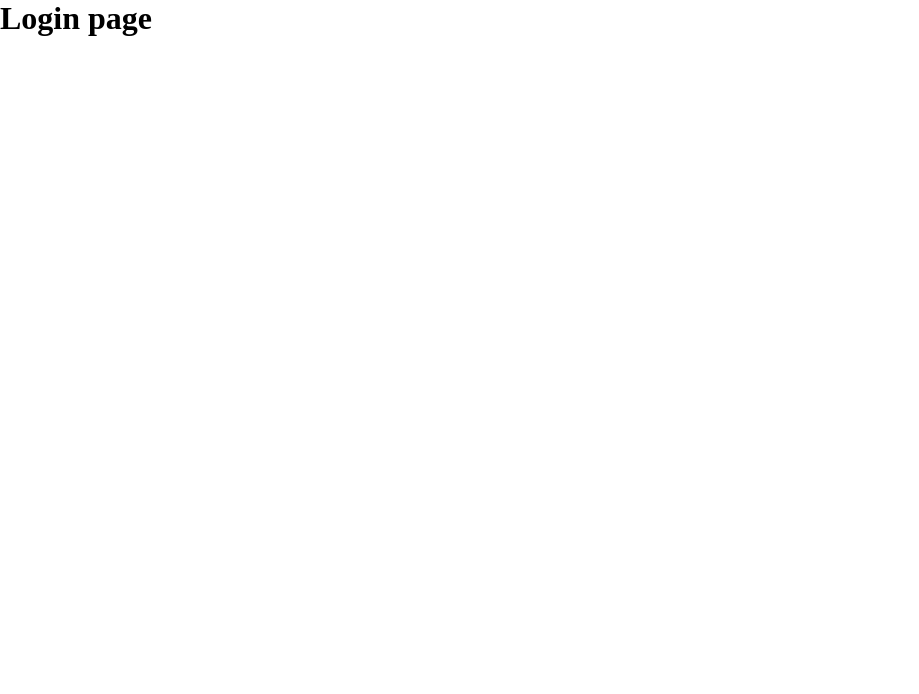
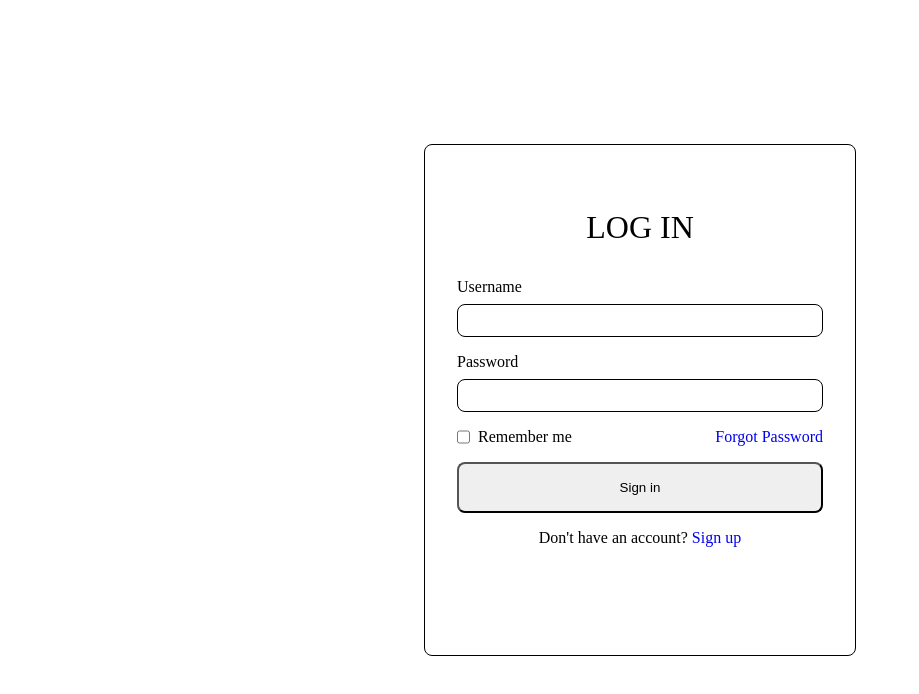
Before and after one commit to Sharpslice/Members-Only, a React (Vite) app in the folder frontend/: page / in a window 1280 px wide. Shown: the top 694 px of the page, without its empty margins (0-919 px from the left). Built offline with nearby package versions, Linux system fonts and the light colour scheme.

Commit message:
feat: add log-in form - remember me option for session - forgot password - sign up

```diff
--- a/frontend/src/App.css
+++ b/frontend/src/App.css
@@ -3,7 +3,14 @@
     padding: 0;
     box-sizing: border-box;
 }
+:root{
+    --radius:8px;
+}
+#root{
+    width: 100vw;
+    height: 100vh;
 
+}
 .main-container{
     display: flex;
     justify-content: center;
--- /dev/null
+++ b/frontend/src/LandingPage/LandingPage.css
@@ -0,0 +1,7 @@
+.landing-container{
+    display: flex;
+    justify-content: center;
+    align-items: center;
+    width: 100%;
+    height: 100%;
+}
--- a/frontend/src/LandingPage/LandingPage.jsx
+++ b/frontend/src/LandingPage/LandingPage.jsx
@@ -1,5 +1,5 @@
 import { Outlet } from "react-router-dom"
-
+import './LandingPage.css'
 function LandingPage(){
     return(
         <div className="landing-container">
--- /dev/null
+++ b/frontend/src/LandingPage/LoginPage/LoginPage.css
@@ -0,0 +1,58 @@
+
+.log-in__container{
+    border: 1px solid black;
+    border-radius: var(--radius);
+    width: 27rem;
+    height: 32rem;
+    padding: 2rem;
+}
+
+.log-in__banner{
+    text-align: center;
+    padding: 2rem;
+    font-size: 24pt;
+}
+
+.log-in__form{
+    display: flex;
+    flex-direction: column;
+    gap:1rem;
+}
+.log-in__form-group{
+    display: flex;
+    flex-direction: column;
+    gap: 0.5rem;
+}
+
+.log-in__form input{
+    padding: 0.5rem;
+    border-radius: var(--radius);
+    border: thin solid black;
+}
+
+.form-options{
+    display: flex;
+    justify-content: space-between;
+}
+.form-options__remember-me{
+    display: flex;
+    gap: 0.5rem;
+}
+.form-options__link{
+    text-decoration: none;
+
+}
+
+.log-in__button{
+    padding: 1rem;
+    border-radius: var(--radius);
+}
+
+.log-in__signup{
+    margin-top: 1rem;
+    text-align: center;
+}
+
+.log-in__signup a{
+    text-decoration: none;
+}
--- a/frontend/src/LandingPage/LoginPage/LoginPage.jsx
+++ b/frontend/src/LandingPage/LoginPage/LoginPage.jsx
@@ -1,6 +1,44 @@
+import { Link } from 'react-router-dom'
+import './LoginPage.css'
 function LoginPage(){
     return(
-        <h1>Login page</h1>
+        <div className="log-in__container">
+
+            <div className='log-in__banner'>
+                LOG IN
+            </div>
+
+            <form className="log-in__form" action="" method="post">
+                <div className='log-in__form-group'>
+                    <label htmlFor="username">Username</label>
+                    <input type="text" id='username' name ='username'/>
+                </div>
+
+                <div className='log-in__form-group'>
+                    <label htmlFor='password'>Password</label>
+                    <input type="password" id='password' name='password'/>
+                </div>
+
+                <div className='form-options'>
+
+                    <div className='form-options__remember-me'>
+
+                        <input type='checkbox' id ='remember-me' name='remember-me'/>
+                        <label htmlFor='remember-me'>Remember me</label>
+
+                    </div>
+                    <Link className='form-options__link' to="">Forgot Password</Link>
+                </div>
+
+                <button className='log-in__button' type='submit'>Sign in</button>
+            </form>
+
+            <div className='log-in__signup'>
+                <span>Don't have an account? </span>
+                <Link >Sign up</Link>
+            </div>
+
+        </div>
     )
 }
 
```
